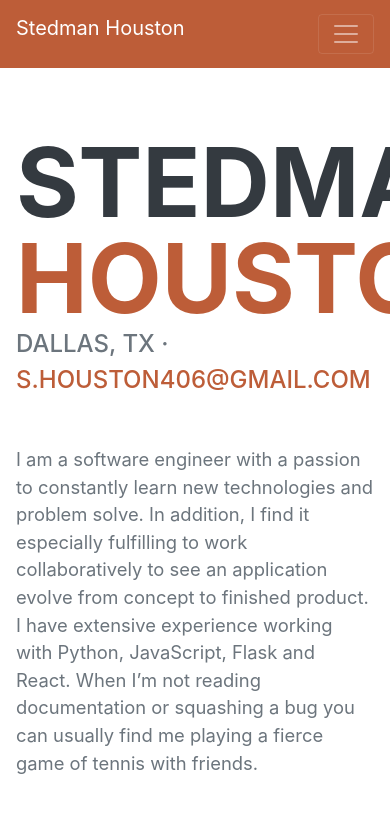
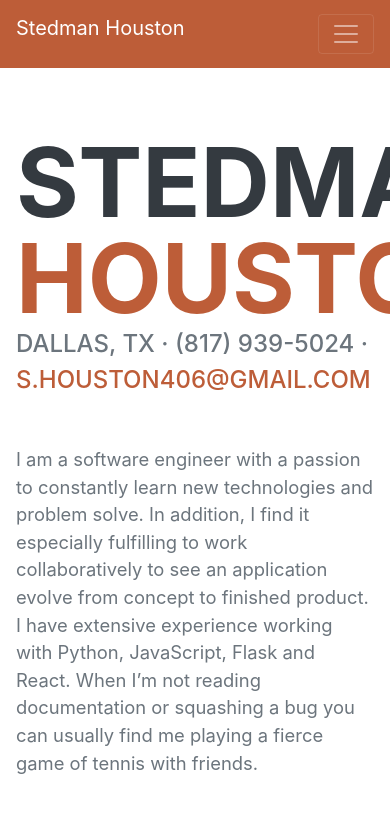
Before and after one commit to StedHouston/stedhouston.github.io, a plain HTML site: page index.html in a window 390 px wide. Shown: the top 822 px of the page. Drawn offline with nearby package versions, Linux system fonts and the light colour scheme; a web font is replaced by a local one.

Commit message:
Update index.html
added phone number

```diff
--- a/index.html
+++ b/index.html
@@ -45,7 +45,7 @@
                         <span class="text-primary">Houston</span>
                     </h1>
                     <div class="subheading mb-5">
-                        Dallas, TX  ·
+                        Dallas, TX  · (817) 939-5024 ·
                         <a href="s.houston406@gmail.com">s.houston406@gmail.com</a>
                     </div>
                     <p class="lead mb-5">I am a software engineer with a passion to constantly learn new technologies and problem solve. In addition, I find it especially fulfilling to work collaboratively to see an application evolve from concept to finished product. I have extensive experience working with Python, JavaScript, Flask and React. When I’m not reading documentation or squashing a bug you can usually find me playing a fierce game of tennis with friends.
```
